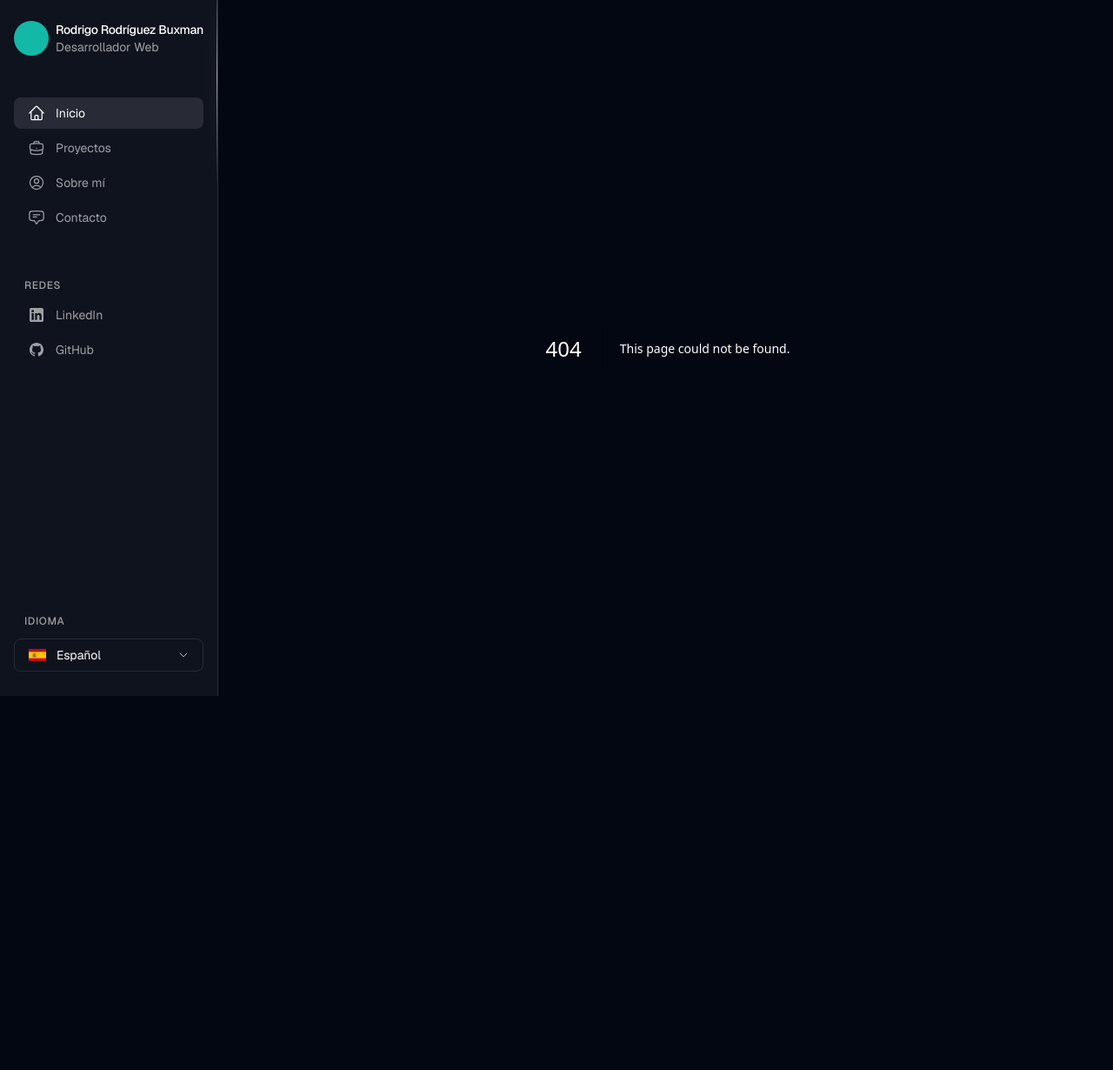
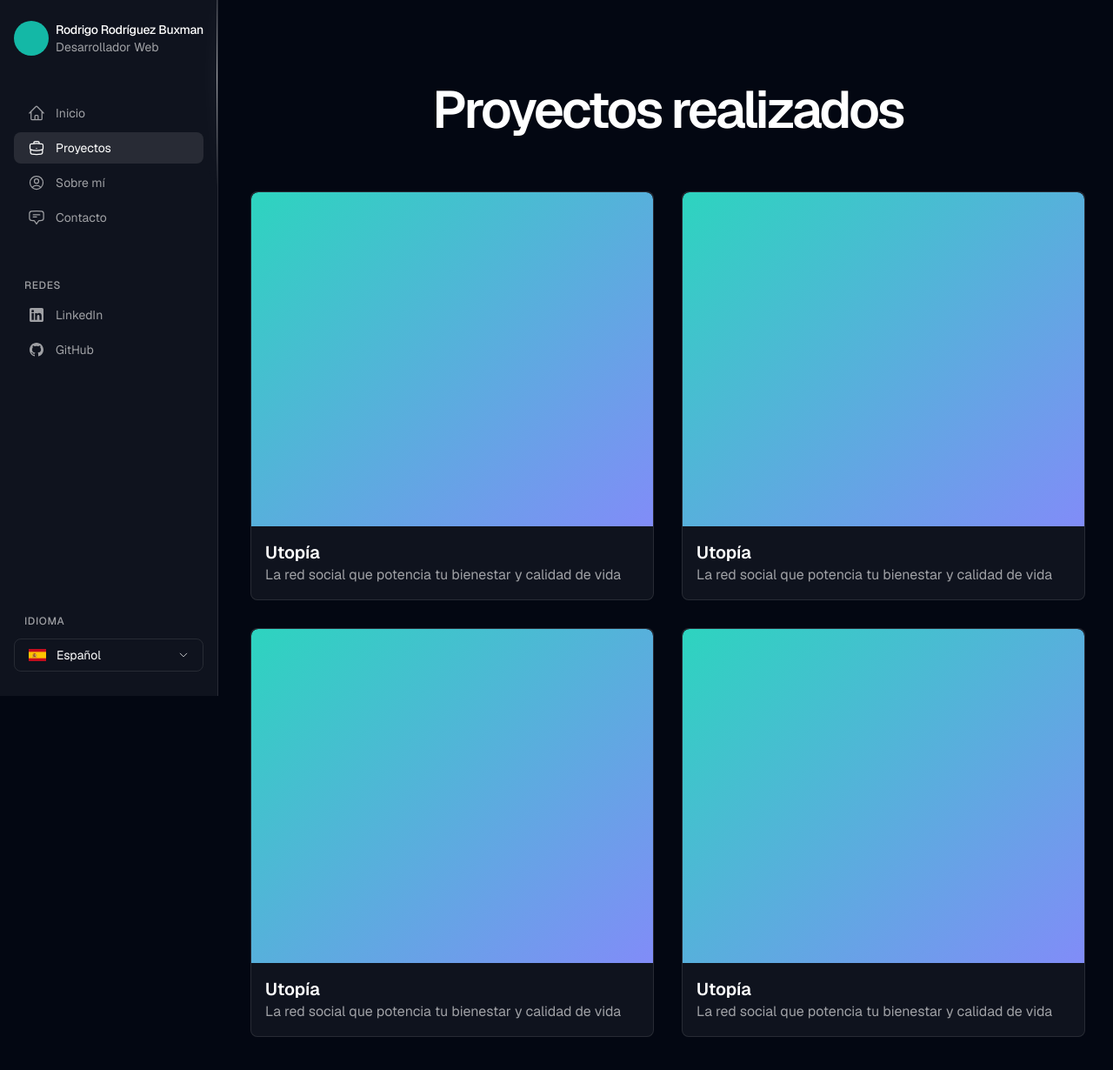
Before and after one commit to RdrBux/rdrbux-2024, a Next.js app: page /projects in a window 1280 px wide. Before the commit this address had no page. Shown: the top 1230 px of the page at 87% size. Before the commit the page ends 800 px from the top, so only its background shows below. Built offline with nearby package versions, Linux system fonts and the light colour scheme.

Commit message:
Add projects page. Style active navlinks

```diff
--- a/app/page.tsx
+++ b/app/page.tsx
@@ -3,9 +3,9 @@ import Hero from "./ui/home/hero";
 
 export default function Home() {
   return (
-    <div className="py-36 lg:py-24 relative">
+    <main className="py-36 lg:py-24 relative">
       <Hero />
       <FeaturedProjects />
-    </div>
+    </main>
   );
 }
--- /dev/null
+++ b/app/projects/page.tsx
@@ -0,0 +1,44 @@
+import Link from "next/link";
+
+export default function Home() {
+	return (
+		<main className="py-36 lg:py-24">
+			<h1 className="text-5xl lg:text-6xl tracking-tighter font-semibold lg:text-center">Proyectos realizados</h1>
+			<div className="grid lg:grid-cols-2 gap-8 w-full mt-16">
+
+				<Link href="/projects/utopia" className="bg-white/5 border border-white/10 rounded-lg group">
+					<div className="overflow-hidden rounded-t-lg"><div className="w-full h-96 rounded-t-lg bg-gradient-to-br from-teal-400 to-indigo-400 group-hover:scale-110 duration-300"></div></div>
+					<div className="p-4">
+						<h3 className="text-xl font-semibold group-hover:underline">Utopía</h3>
+						<p className="text-white/60">La red social que potencia tu bienestar y calidad de vida</p>
+					</div>
+				</Link>
+
+				<Link href="/projects/utopia" className="bg-white/5 border border-white/10 rounded-lg group">
+					<div className="overflow-hidden rounded-t-lg"><div className="w-full h-96 rounded-t-lg bg-gradient-to-br from-teal-400 to-indigo-400 group-hover:scale-110 duration-300"></div></div>
+					<div className="p-4">
+						<h3 className="text-xl font-semibold group-hover:underline">Utopía</h3>
+						<p className="text-white/60">La red social que potencia tu bienestar y calidad de vida</p>
+					</div>
+				</Link>
+
+				<Link href="/projects/utopia" className="bg-white/5 border border-white/10 rounded-lg group">
+					<div className="overflow-hidden rounded-t-lg"><div className="w-full h-96 rounded-t-lg bg-gradient-to-br from-teal-400 to-indigo-400 group-hover:scale-110 duration-300"></div></div>
+					<div className="p-4">
+						<h3 className="text-xl font-semibold group-hover:underline">Utopía</h3>
+						<p className="text-white/60">La red social que potencia tu bienestar y calidad de vida</p>
+					</div>
+				</Link>
+
+				<Link href="/projects/utopia" className="bg-white/5 border border-white/10 rounded-lg group">
+					<div className="overflow-hidden rounded-t-lg"><div className="w-full h-96 rounded-t-lg bg-gradient-to-br from-teal-400 to-indigo-400 group-hover:scale-110 duration-300"></div></div>
+					<div className="p-4">
+						<h3 className="text-xl font-semibold group-hover:underline">Utopía</h3>
+						<p className="text-white/60">La red social que potencia tu bienestar y calidad de vida</p>
+					</div>
+				</Link>
+
+			</div>
+		</main>
+	)
+}
--- a/app/ui/icons.tsx
+++ b/app/ui/icons.tsx
@@ -47,13 +47,6 @@ export const Tick = (
 	</svg>
 )
 
-export const ExternalLink = (
-	<svg xmlns="http://www.w3.org/2000/svg" fill="none" viewBox="0 0 24 24" strokeWidth={1.5} stroke="currentColor" className="w-5 h-5">
-		<path strokeLinecap="round" strokeLinejoin="round" d="M13.5 6H5.25A2.25 2.25 0 0 0 3 8.25v10.5A2.25 2.25 0 0 0 5.25 21h10.5A2.25 2.25 0 0 0 18 18.75V10.5m-10.5 6L21 3m0 0h-5.25M21 3v5.25" />
-	</svg>
-
-)
-
 export const ReactLogo = (
 	<svg className="w-full h-full" xmlns="http://www.w3.org/2000/svg" viewBox="-11.5 -10.23174 23 20.46348">
 		<circle cx="0" cy="0" r="2.05" fill="currentColor" />
--- /dev/null
+++ b/app/ui/nav-links.tsx
@@ -0,0 +1,31 @@
+'use client'
+
+import Link from "next/link";
+import { Briefcase, Chat, Home, User } from "./icons";
+import { usePathname } from "next/navigation";
+
+export default function NavLinks() {
+	const pathname = usePathname();
+
+	return (
+		<nav>
+			<ul className="flex flex-col gap-1 text-sm text-white/60">
+				<li>
+					<Link href="/" className={`${pathname === '/' ? 'text-white bg-white/10' : ''} flex items-center gap-3 w-full px-4 py-2 rounded-lg hover:text-white duration-200`}>
+						{Home}
+						Inicio
+					</Link>
+				</li>
+				<li>
+					<Link href="/projects" className={`${pathname === '/projects' ? 'text-white bg-white/10' : ''} flex items-center gap-3 w-full px-4 py-2 rounded-lg hover:text-white duration-200`}>{Briefcase}Proyectos</Link>
+				</li>
+				<li>
+					<Link href="/about" className={`${pathname === '/about' ? 'text-white bg-white/10' : ''} flex items-center gap-3 w-full px-4 py-2 rounded-lg hover:text-white duration-200`}>{User}Sobre mí</Link>
+				</li>
+				<li>
+					<Link href="/contact" className={`${pathname === '/contact' ? 'text-white bg-white/10' : ''} flex items-center gap-3 w-full px-4 py-2 rounded-lg hover:text-white duration-200`}>{Chat}Contacto</Link>
+				</li>
+			</ul>
+		</nav>
+	)
+}
--- a/app/ui/sidebar.tsx
+++ b/app/ui/sidebar.tsx
@@ -1,6 +1,7 @@
 import Link from "next/link";
-import { Briefcase, Chat, ExternalLink, GitHub, Home, LinkedIn, User } from "./icons";
+import { GitHub, LinkedIn } from "./icons";
 import LangSelector from "./lang-selector";
+import NavLinks from "./nav-links";
 
 export default function Sidebar() {
 	return (
@@ -16,25 +17,7 @@ export default function Sidebar() {
 					</div>
 				</Link>
 
-				<nav>
-					<ul className="flex flex-col gap-1 text-sm">
-						<li>
-							<Link href="/" className="text-white flex items-center gap-3 w-full px-4 py-2 rounded-lg bg-white/10 hover:text-white duration-200">
-								{Home}
-								Inicio
-							</Link>
-						</li>
-						<li>
-							<Link href="/" className="text-white/60 flex items-center gap-3 w-full px-4 py-2 rounded-lg hover:text-white duration-200">{Briefcase}Proyectos</Link>
-						</li>
-						<li>
-							<Link href="/" className="text-white/60 flex items-center gap-3 w-full px-4 py-2 rounded-lg hover:text-white duration-200">{User}Sobre mí</Link>
-						</li>
-						<li>
-							<Link href="/" className="text-white/60 flex items-center gap-3 w-full px-4 py-2 rounded-lg hover:text-white duration-200">{Chat}Contacto</Link>
-						</li>
-					</ul>
-				</nav>
+				<NavLinks />
 
 				<ul className="flex flex-col gap-1 text-sm">
 					<h5 className="text-white/60 font-medium text-xs mx-3 my-1 uppercase tracking-wider">Redes</h5>
```
